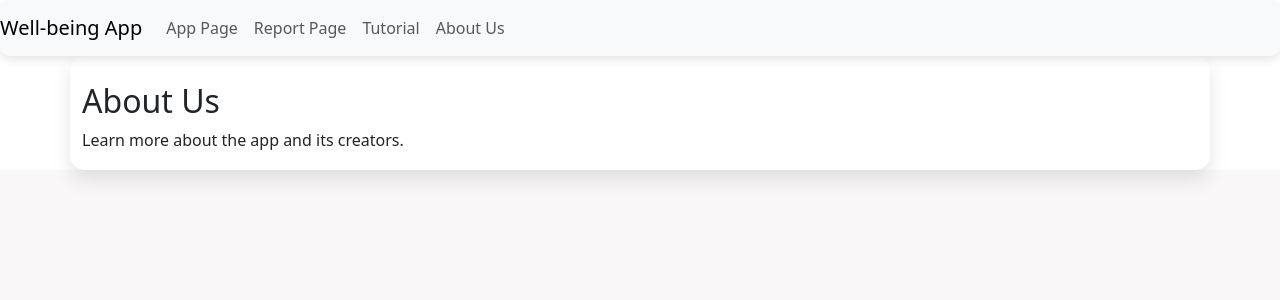
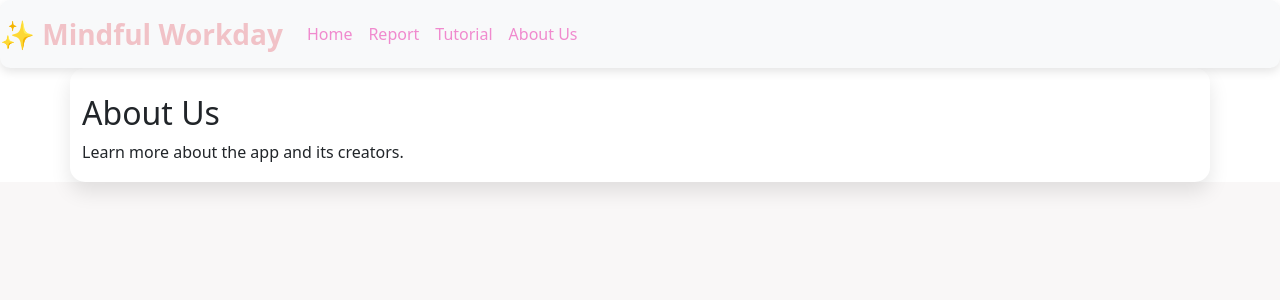
Before and after one commit to M-H-Amini/MentalHealthApp, a Flask app: page /about in a window 1280 px wide. Shown: the top 300 px of the page. Run offline with Flask 3, Linux system fonts and the light colour scheme.

Commit message:
changes in nav bar looks

```diff
--- a/app/templates/base.html
+++ b/app/templates/base.html
@@ -2,24 +2,39 @@
 <html lang="en">
 <head>
     <meta charset="UTF-8">
-    <title>Mental Well-being App</title>
+    <title>Mindful Workday</title>
     <link rel="stylesheet" href="{{ url_for('static', filename='css/styles.css') }}">
     <!-- Include Bootstrap 5 CSS -->
     <link href="https://cdn.jsdelivr.net/npm/bootstrap@5.3.0/dist/css/bootstrap.min.css" rel="stylesheet">
 </head>
 <body>
+    <style>
+        .navbar-light .navbar-nav .nav-link:hover {
+            color: #cb3695 !important; /* Dark pink on hover */
+        }
+    </style>
     <!-- Navigation Menu -->
     <nav class="navbar navbar-expand-lg navbar-light bg-light">
-        <a class="navbar-brand" href="{{ url_for('index') }}">Well-being App</a>
+        <a class="navbar-brand" href="{{ url_for('index') }}" style="font-size: 28px; font-weight: bold; color: #f1c2c7;">✨  Mindful Workday</a>
         <div class="collapse navbar-collapse">
             <ul class="navbar-nav mr-auto">
-                <li class="nav-item"><a class="nav-link" href="{{ url_for('index') }}">App Page</a></li>
-                <li class="nav-item"><a class="nav-link" href="{{ url_for('report') }}">Report Page</a></li>
-                <li class="nav-item"><a class="nav-link" href="{{ url_for('tutorial') }}">Tutorial</a></li>
-                <li class="nav-item"><a class="nav-link" href="{{ url_for('about') }}">About Us</a></li>
+                <li class="nav-item">
+                    <a class="nav-link" href="{{ url_for('index') }}" style="color: rgb(240, 138, 206);">Home</a>
+                </li>
+                <li class="nav-item">
+                    <a class="nav-link" href="{{ url_for('report') }}" style="color: rgb(240, 138, 206);">Report</a>
+                </li>
+                <li class="nav-item">
+                    <a class="nav-link" href="{{ url_for('tutorial') }}" style="color: rgb(240, 138, 206);">Tutorial</a>
+                </li>
+                <li class="nav-item">
+                    <a class="nav-link" href="{{ url_for('about') }}" style="color: rgb(240, 138, 206);">About Us</a>
+                </li>
             </ul>
         </div>
     </nav>
+
+
 
     <!-- Content -->
     <div class="container">
```
Also changed, not shown: app/templates/index.html (+4 -4 lines), app/static/images/attention_graph.png, app/static/images/sentiment_graph.png, app/static/images/word_cloud.png.
